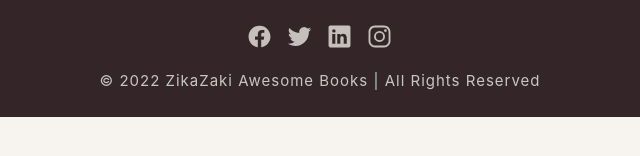
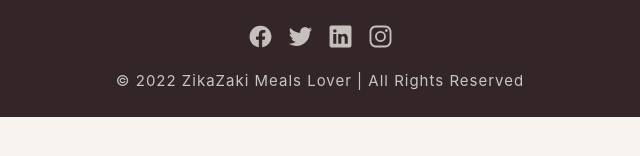
Before and after one commit to ZikaZaki/JS-Capstone-Project, a website built with webpack: page src/index.html in a window 1280 px wide. Shown: the part 568-724 px from the top of the page, 320-960 px from the left. Built offline with nearby package versions, Linux system fonts and the light colour scheme; no server answers.

Commit message:
Update footer

```diff
--- a/src/index.html
+++ b/src/index.html
@@ -45,7 +45,7 @@
                     <li><a href="#"><ion-icon name="logo-linkedin"></ion-icon></a></li>
                     <li><a href="#"><ion-icon name="logo-instagram"></ion-icon></a></li>
                 </ul>
-                <p>&COPY; 2022 ZikaZaki Awesome Books | All Rights Reserved</p>
+                <p>&COPY; 2022 ZikaZaki Meals Lover | All Rights Reserved</p>
             </div>
         </footer>
     </main>
```
Also changed, not shown: dist/index.html.
